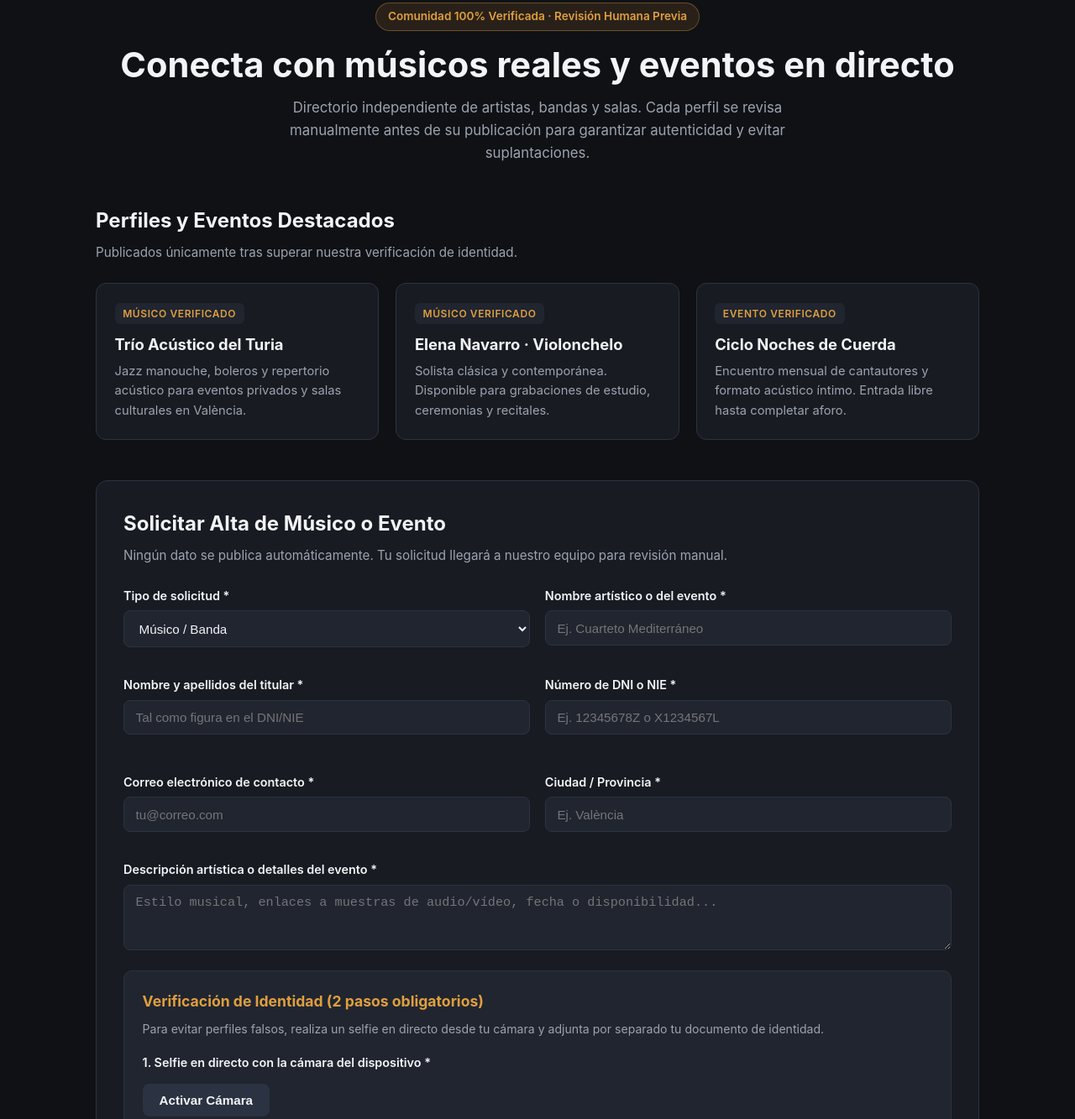
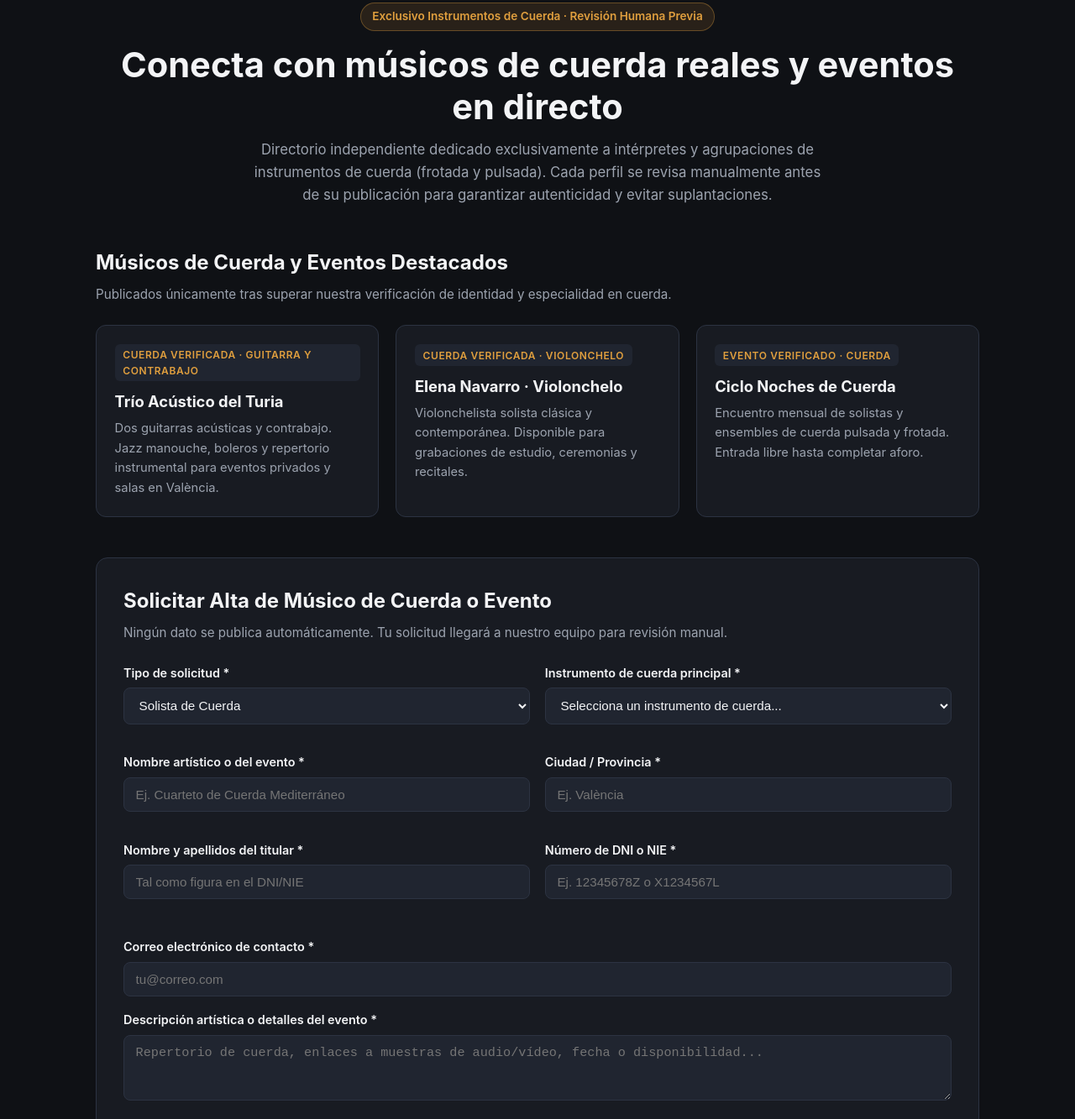
Before and after one commit to Geles74/cuerda-viva-musica, a plain HTML site: page index.html in a window 1280 px wide. Shown: the part 113-1446 px from the top of the page at 84% size. Drawn offline with Linux system fonts and the light colour scheme.

Commit message:
Add files via upload

```diff
--- a/index.html
+++ b/index.html
@@ -3,7 +3,7 @@
 <head>
   <meta charset="UTF-8" />
   <meta name="viewport" content="width=device-width, initial-scale=1.0" />
-  <title>Cuerda Viva Música | Directorio Verificado de Músicos y Eventos</title>
+  <title>Cuerda Viva Música | Directorio Verificado de Músicos de Cuerda y Eventos</title>
   <style>
     :root {
       --bg: #0f1115;
@@ -439,7 +439,7 @@
     <div class="nav-container">
       <div class="brand">Cuerda Viva <span>Música</span></div>
       <nav>
-        <a href="#directorio">Músicos y Eventos</a>
+        <a href="#directorio">Músicos de Cuerda y Eventos</a>
         <a href="#registro">Solicitar Alta Verificada</a>
         <a href="#contacto">Contacto</a>
         <a href="#privacidad">Privacidad</a>
@@ -448,50 +448,50 @@
   </header>
 
   <section class="hero">
-    <div class="badge-verified">Comunidad 100% Verificada · Revisión Humana Previa</div>
-    <h1>Conecta con músicos reales y eventos en directo</h1>
+    <div class="badge-verified">Exclusivo Instrumentos de Cuerda · Revisión Humana Previa</div>
+    <h1>Conecta con músicos de cuerda reales y eventos en directo</h1>
     <p>
-      Directorio independiente de artistas, bandas y salas. Cada perfil se revisa manualmente antes de su publicación para garantizar autenticidad y evitar suplantaciones.
+      Directorio independiente dedicado exclusivamente a intérpretes y agrupaciones de instrumentos de cuerda (frotada y pulsada). Cada perfil se revisa manualmente antes de su publicación para garantizar autenticidad y evitar suplantaciones.
     </p>
   </section>
 
   <main class="container">
     <!-- Directorio aprobado manualmente -->
     <section id="directorio">
-      <h2 class="section-title">Perfiles y Eventos Destacados</h2>
-      <p class="section-subtitle">Publicados únicamente tras superar nuestra verificación de identidad.</p>
+      <h2 class="section-title">Músicos de Cuerda y Eventos Destacados</h2>
+      <p class="section-subtitle">Publicados únicamente tras superar nuestra verificación de identidad y especialidad en cuerda.</p>
 
       <div class="grid-cards">
         <article class="card">
-          <span class="card-tag">Músico Verificado</span>
+          <span class="card-tag">Cuerda Verificada · Guitarra y Contrabajo</span>
           <h3>Trío Acústico del Turia</h3>
-          <p>Jazz manouche, boleros y repertorio acústico para eventos privados y salas culturales en València.</p>
+          <p>Dos guitarras acústicas y contrabajo. Jazz manouche, boleros y repertorio instrumental para eventos privados y salas en València.</p>
         </article>
 
         <article class="card">
-          <span class="card-tag">Músico Verificado</span>
+          <span class="card-tag">Cuerda Verificada · Violonchelo</span>
           <h3>Elena Navarro · Violonchelo</h3>
-          <p>Solista clásica y contemporánea. Disponible para grabaciones de estudio, ceremonias y recitales.</p>
+          <p>Violonchelista solista clásica y contemporánea. Disponible para grabaciones de estudio, ceremonias y recitales.</p>
         </article>
 
         <article class="card">
-          <span class="card-tag">Evento Verificado</span>
+          <span class="card-tag">Evento Verificado · Cuerda</span>
           <h3>Ciclo Noches de Cuerda</h3>
-          <p>Encuentro mensual de cantautores y formato acústico íntimo. Entrada libre hasta completar aforo.</p>
+          <p>Encuentro mensual de solistas y ensembles de cuerda pulsada y frotada. Entrada libre hasta completar aforo.</p>
         </article>
       </div>
     </section>
 
     <!-- Formulario de Alta con Revisión Humana y Verificación Separada -->
     <section id="registro" class="form-box">
-      <h2 class="section-title">Solicitar Alta de Músico o Evento</h2>
+      <h2 class="section-title">Solicitar Alta de Músico de Cuerda o Evento</h2>
       <p class="section-subtitle">
         Ningún dato se publica automáticamente. Tu solicitud llegará a nuestro equipo para revisión manual.
       </p>
 
       <form id="registroForm" action="https://formsubmit.co/cuerdavivamusica@gmail.com" method="POST" enctype="multipart/form-data">
         <!-- Configuración FormSubmit -->
-        <input type="hidden" name="_subject" value="Nueva Solicitud de Verificación - Cuerda Viva Música" />
+        <input type="hidden" name="_subject" value="Nueva Solicitud de Verificación (Cuerda) - Cuerda Viva Música" />
         <input type="hidden" name="_template" value="table" />
         <input type="hidden" name="_captcha" value="false" />
 
@@ -499,14 +499,51 @@
           <div class="form-group">
             <label for="tipoPerfil">Tipo de solicitud *</label>
             <select id="tipoPerfil" name="Tipo_Solicitud" required>
-              <option value="Músico / Banda">Músico / Banda</option>
-              <option value="Evento / Sala">Evento / Sala de conciertos</option>
+              <option value="Solista de Cuerda">Solista de Cuerda</option>
+              <option value="Agrupación / Ensemble de Cuerda">Agrupación / Ensemble de Cuerda</option>
+              <option value="Evento / Ciclo de Cuerda">Evento / Ciclo de Cuerda</option>
             </select>
           </div>
 
           <div class="form-group">
+            <label for="instrumentoCuerda">Instrumento de cuerda principal *</label>
+            <select id="instrumentoCuerda" name="Instrumento_Cuerda" required>
+              <option value="" disabled selected>Selecciona un instrumento de cuerda...</option>
+              <optgroup label="Cuerda frotada">
+                <option value="Violín">Violín</option>
+                <option value="Viola">Viola</option>
+                <option value="Violonchelo">Violonchelo</option>
+                <option value="Contrabajo">Contrabajo</option>
+                <option value="Viola da gamba / Zanfona">Viola da gamba / Zanfona</option>
+              </optgroup>
+              <optgroup label="Cuerda pulsada">
+                <option value="Guitarra española / clásica">Guitarra española / clásica</option>
+                <option value="Guitarra flamenca">Guitarra flamenca</option>
+                <option value="Guitarra acústica">Guitarra acústica</option>
+                <option value="Guitarra eléctrica">Guitarra eléctrica</option>
+                <option value="Bajo eléctrico">Bajo eléctrico</option>
+                <option value="Arpa">Arpa</option>
+                <option value="Bandurria / Laúd / Mandolina">Bandurria / Laúd / Mandolina</option>
+                <option value="Ukelele / Timple / Charango">Ukelele / Timple / Charango</option>
+                <option value="Banjo / Bouzouki / Sitar">Banjo / Bouzouki / Sitar</option>
+              </optgroup>
+              <optgroup label="Formaciones y eventos">
+                <option value="Cuarteto / Ensemble de cuerda">Cuarteto / Ensemble de cuerda</option>
+                <option value="Evento exclusivamente de cuerda">Evento exclusivamente de cuerda</option>
+              </optgroup>
+            </select>
+          </div>
+        </div>
+
+        <div class="form-grid">
+          <div class="form-group">
             <label for="nombreArtistico">Nombre artístico o del evento *</label>
-            <input type="text" id="nombreArtistico" name="Nombre_Artistico_o_Evento" placeholder="Ej. Cuarteto Mediterráneo" required />
+            <input type="text" id="nombreArtistico" name="Nombre_Artistico_o_Evento" placeholder="Ej. Cuarteto de Cuerda Mediterráneo" required />
+          </div>
+
+          <div class="form-group">
+            <label for="ciudad">Ciudad / Provincia *</label>
+            <input type="text" id="ciudad" name="Ciudad_Provincia" placeholder="Ej. València" required />
           </div>
         </div>
 
@@ -523,21 +560,14 @@
           </div>
         </div>
 
-        <div class="form-grid">
-          <div class="form-group">
-            <label for="emailRegistro">Correo electrónico de contacto *</label>
-            <input type="email" id="emailRegistro" name="Email_Contacto" placeholder="tu@correo.com" required />
-          </div>
-
-          <div class="form-group">
-            <label for="ciudad">Ciudad / Provincia *</label>
-            <input type="text" id="ciudad" name="Ciudad_Provincia" placeholder="Ej. València" required />
-          </div>
+        <div class="form-group">
+          <label for="emailRegistro">Correo electrónico de contacto *</label>
+          <input type="email" id="emailRegistro" name="Email_Contacto" placeholder="tu@correo.com" required />
         </div>
 
         <div class="form-group">
           <label for="descripcion">Descripción artística o detalles del evento *</label>
-          <textarea id="descripcion" name="Descripcion" rows="3" placeholder="Estilo musical, enlaces a muestras de audio/vídeo, fecha o disponibilidad..." required></textarea>
+          <textarea id="descripcion" name="Descripcion" rows="3" placeholder="Repertorio de cuerda, enlaces a muestras de audio/vídeo, fecha o disponibilidad..." required></textarea>
         </div>
 
         <!-- Bloque de Verificación de Identidad en 2 Pasos -->
@@ -643,7 +673,7 @@
       <div class="privacy-summary-box">
         <strong>Información Básica sobre Protección de Datos (Política de Privacidad):</strong><br />
         <strong>Responsable:</strong> Cuerda Viva Música (<a href="mailto:cuerdavivamusica@gmail.com">cuerdavivamusica@gmail.com</a>).<br />
-        <strong>Finalidad:</strong> Gestionar solicitudes de alta en el directorio, verificar puntualmente la identidad del solicitante para evitar suplantaciones y responder a consultas.<br />
+        <strong>Finalidad:</strong> Gestionar solicitudes de alta en el directorio de música de cuerda, verificar puntualmente la identidad del solicitante para evitar suplantaciones y responder a consultas.<br />
         <strong>Legitimación:</strong> Consentimiento expreso del interesado al marcar las casillas de aceptación y enviar el formulario (art. 6.1.a RGPD).<br />
         <strong>Conservación y borrado:</strong> Los archivos de verificación (selfie en directo y documento DNI/NIE) se <strong>eliminan de forma definitiva inmediatamente después</strong> de comprobar la identidad. Los datos de perfiles aprobados se conservan mientras permanezcan publicados o hasta que solicites su baja.<br />
         <strong>Destinatarios:</strong> No se ceden datos a terceros salvo obligación legal. Los formularios utilizan FormSubmit únicamente como canal técnico de envío hacia el correo del responsable.<br />
@@ -652,7 +682,7 @@
       </div>
 
       <div class="footer-bottom">
-        <span>&copy; 2026 Cuerda Viva Música · Comunidad Cultural Independiente</span>
+        <span>&copy; 2026 Cuerda Viva Música · Comunidad Cultural de Instrumentos de Cuerda</span>
         <span>
           <a href="#privacidad" onclick="openPrivacyModal(event)">Política de Privacidad</a> ·
           <a href="mailto:cuerdavivamusica@gmail.com">cuerdavivamusica@gmail.com</a>
@@ -673,7 +703,7 @@
 
       <h4>2. Datos tratados y finalidad</h4>
       <p>
-        Tratamos únicamente los datos que nos facilitas voluntariamente a través de nuestros formularios: datos identificativos y artísticos para publicar tu ficha de músico o evento previa revisión, datos de contacto para atender tus consultas, y documentación puntual de verificación (número de DNI/NIE, fotografía del documento y selfie en directo) con la exclusiva finalidad de confirmar tu identidad y prevenir fraudes o suplantaciones.
+        Tratamos únicamente los datos que nos facilitas voluntariamente a través de nuestros formularios: datos identificativos y artísticos para publicar tu ficha de músico de cuerda o evento previa revisión, datos de contacto para atender tus consultas, y documentación puntual de verificación (número de DNI/NIE, fotografía del documento y selfie en directo) con la exclusiva finalidad de confirmar tu identidad y prevenir fraudes o suplantaciones.
       </p>
 
       <h4>3. Base jurídica</h4>
```
